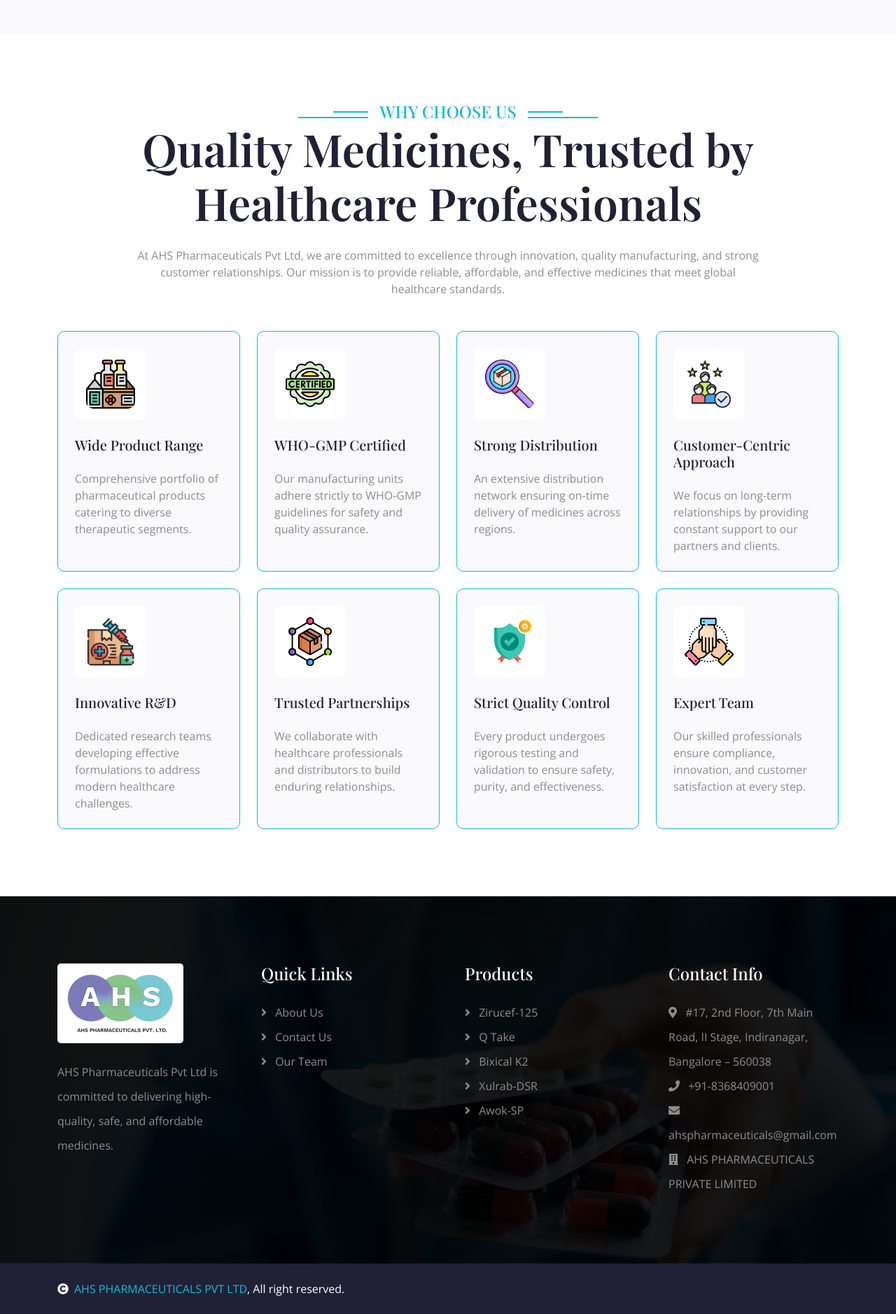
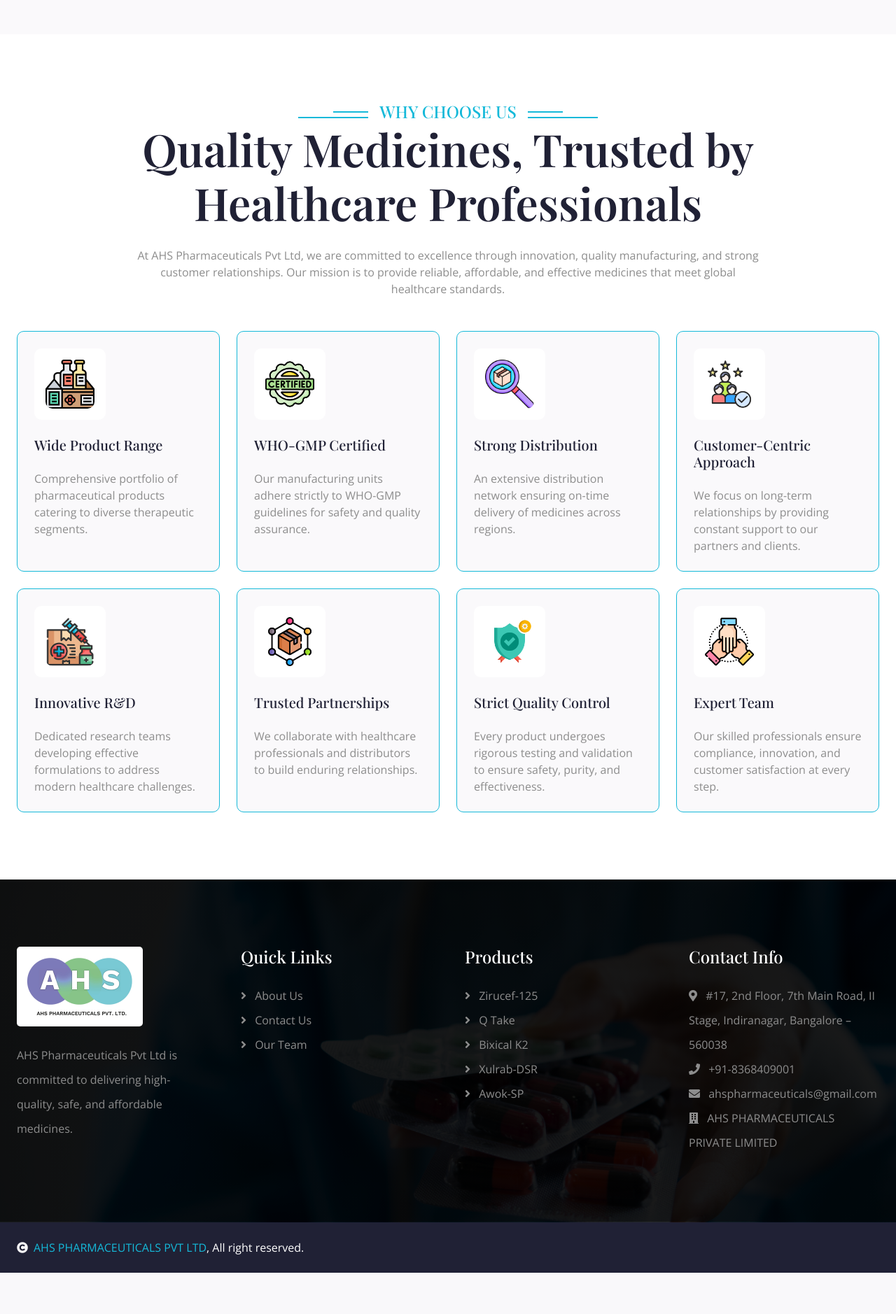
Before and after one commit to Jyoti-rgb/AHS, a PHP site: page /about.html in a window 1280 px wide. Shown: the part 1209-3087 px from the top of the page at 70% size. After the commit the page ends 3028 px from the top, so only its background shows below. Run offline with PHP 8.4, Linux system fonts and the light colour scheme; some libraries are stand-ins or nearby versions.

Commit message:
overflow issue fix

```diff
--- a/css/style.css
+++ b/css/style.css
@@ -1,5 +1,10 @@
 /*** Spinner Start ***/
 /*** Spinner ***/
+.container {
+  max-width: 100%;
+  overflow-x: hidden;
+}
+
 #spinner {
   opacity: 0;
   visibility: hidden;
```
Also changed, not shown: index.html (+273 -4 lines).
